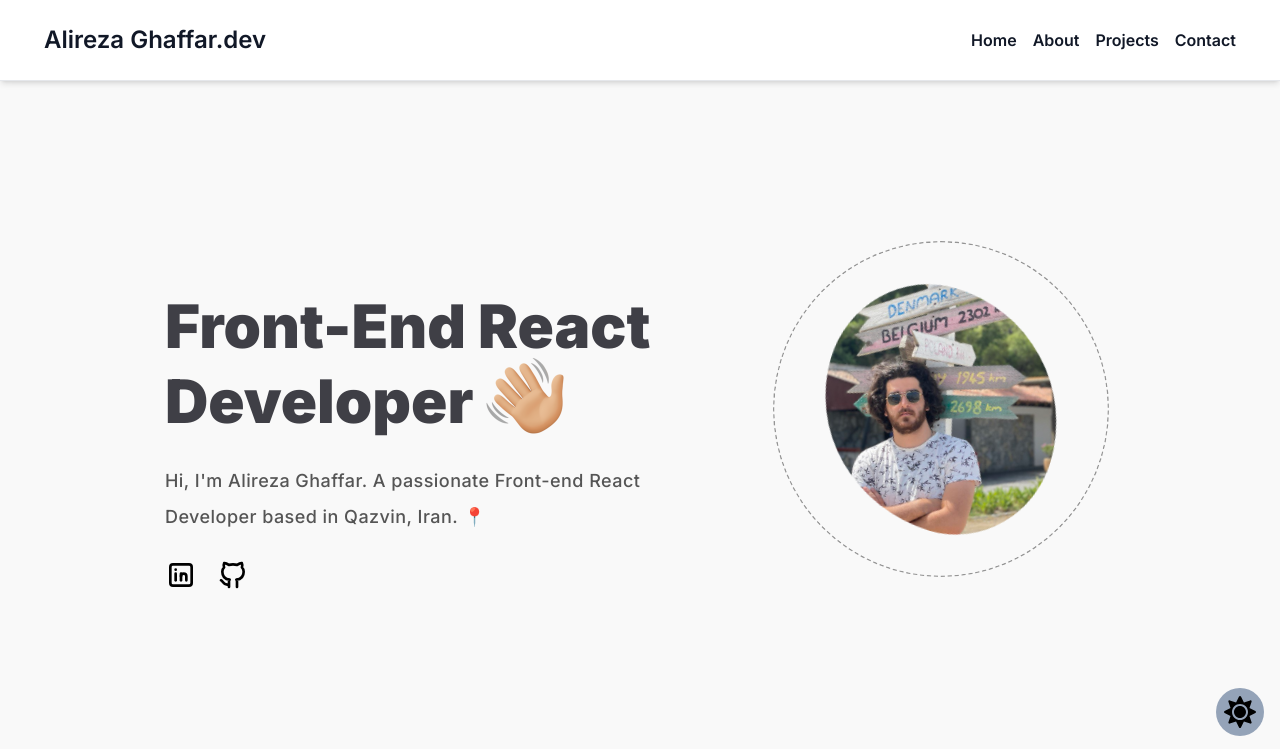
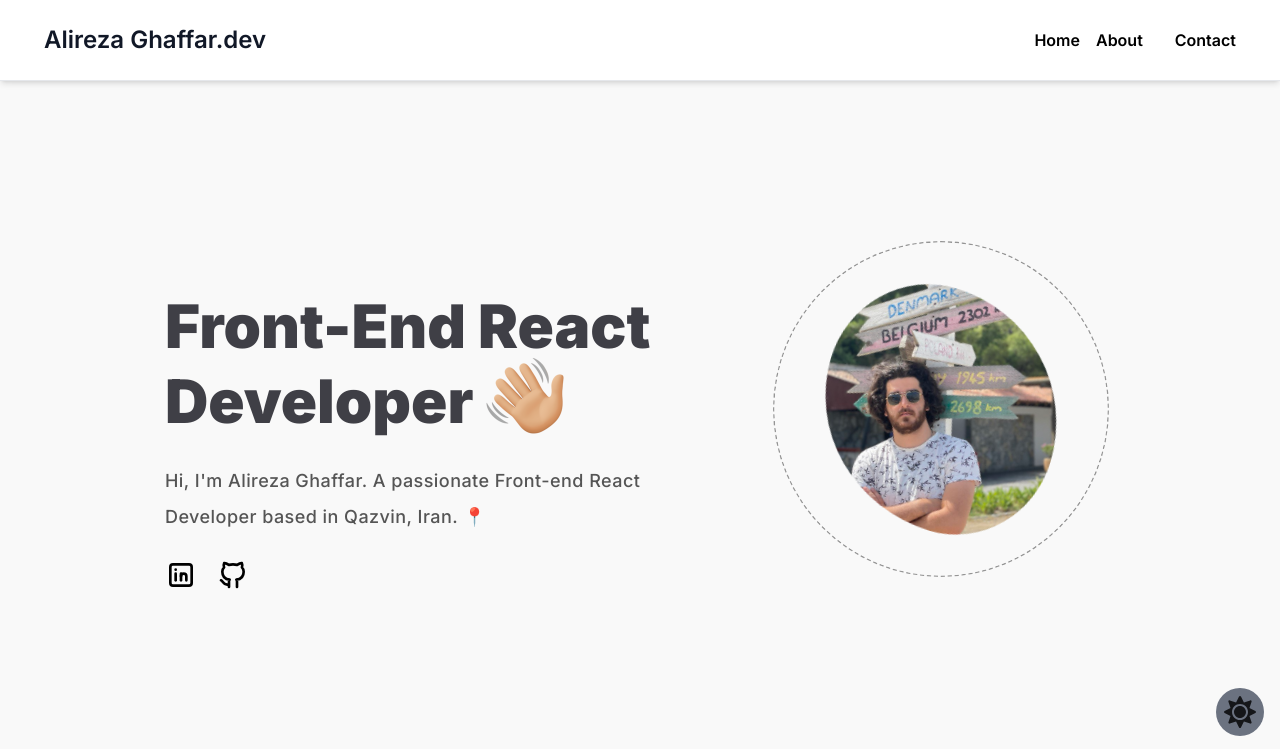
Before and after one commit to ali-reza-gh/personalweb, a Next.js app: page / in a window 1280 px wide. Shown: the top 749 px of the page. Built offline with nearby package versions, Linux system fonts and the light colour scheme; grey boxes are pictures that could not be loaded.

Commit message:
file working commit before changing windose

```diff
--- a/app/component/Home.jsx
+++ b/app/component/Home.jsx
@@ -9,7 +9,7 @@ import Link from "next/link";
 
 const Home = () => {
     return (
-        <section id="Home" className="bg-[#f9f9f9] h-[91vh]">
+        <section id="Home" className="bg-[#f9f9f9] dark:bg-red-950 h-[91vh]">
         <div className="w-[950px] justify-center m-auto">
             <div className="flex gap-20 pt-52">
               <div className="w-3/5 space-y-6 ">
--- a/app/component/Project.jsx
+++ b/app/component/Project.jsx
@@ -6,14 +6,14 @@ const Project = () => {
 
 
     return (
-        <div className=' w-[1000px] m-auto'>
+        <section id='Projects' className=' w-[1000px] m-auto'>
             <p>Projects</p>
              <h3>Each project is a unique piece of development 🧩</h3>
              {data.map((e)=>{
                 return (
              <Cart key={e.id} {...e}/>
             );})}
-        </div>
+        </section>
     );
 };
 
--- a/app/component/darkMode/DarkMode.jsx
+++ b/app/component/darkMode/DarkMode.jsx
@@ -15,8 +15,8 @@ const DarkModeButton = (prop) => {
     return null
   }
   return (
-    <button className={prop.className} onClick={e => theme === 'dark' ? setTheme('light') : setTheme('dark')}>
-        {theme === 'dark' ? <FaMoon className=" w-8 h-8 " /> : <FaSun className=" w-8 h-8 " />}
+    <button className={prop.className} onClick={() =>setTheme(theme === 'dark' ? 'light' : 'dark')}>
+        {theme === 'dark' ? <FaMoon className=" w-8 h-8 opacity-80" /> : <FaSun className=" w-8 h-8 opacity-80 " />}
     </button>
   )
 }
--- a/app/layout.js
+++ b/app/layout.jsx
@@ -1,7 +1,6 @@
 import { Inter } from 'next/font/google'
 import './globals.css'
 import { Providers } from "@/app/component/darkMode/Providers";
-
 
 const inter = Inter({ subsets: ['latin'] })
 
@@ -12,15 +11,15 @@ export const metadata = {
 
 export default function RootLayout({ children }) {
    return (
-    <html lang="en" suppressHydrationWarning>
+    <html lang="en" suppressHydrationWarning >
       <body className={inter.className}>
       <nav className=" sticky top-0 z-10 bg-white backdrop-filter backdrop-blur-lg bg-opacity-20 border-b border-black-200 shadow-md">
           <div className="relative flex items-center justify-between px-11 h-20">
             <span className="text-2xl text-gray-900 font-semibold dark:text-white">Alireza Ghaffar.dev</span>
-            <div className="flex space-x-4 text-gray-900 font-semibold">
+            <div className="flex space-x-4 font-semibold">
               <a href="#Home">Home</a>
               <a href="#About">About</a>
-              <a href="#">Projects</a>
+              <a href="#Projects"></a>
               <a href="#">Contact</a>
             </div>
           </div>
--- a/app/page.js
+++ b/app/page.jsx
@@ -12,7 +12,7 @@ export default function root() {
       <Home />
       <Abuot />
       <Project />
-      <DarkModeButton className={"fixed right-4 bottom-16  p-2 rounded-full bg-slate-400"} />
+      <DarkModeButton className={"fixed right-4 bottom-16 p-2 rounded-full bg-gray-500"} />
     </div>
   );
 }
--- a/tailwind.config.js
+++ b/tailwind.config.js
@@ -1,5 +1,6 @@
 /** @type {import('tailwindcss').Config} */
 module.exports = {
+  darkMode: "class",
   content: [
     './pages/**/*.{js,ts,jsx,tsx,mdx}',
     './components/**/*.{js,ts,jsx,tsx,mdx}',
@@ -7,12 +8,6 @@ module.exports = {
   ],
   theme: {
     extend: {
-      darkMode: "class",
-      backgroundImage: {
-        'gradient-radial': 'radial-gradient(var(--tw-gradient-stops))',
-        'gradient-conic':
-          'conic-gradient(from 180deg at 50% 50%, var(--tw-gradient-stops))',
-      },
     },
   },
   plugins: [],
```
